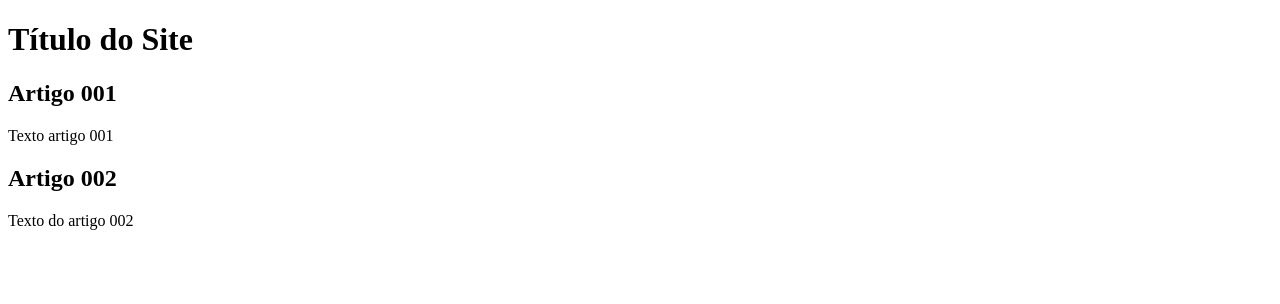
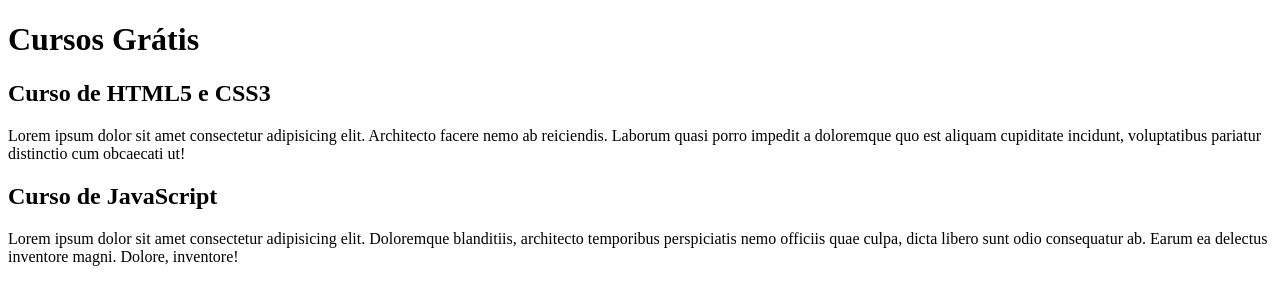
Before and after one commit to arthurtdl/projeto-teste, a plain HTML site: page index.html in a window 1280 px wide. Drawn offline with Linux system fonts and the light colour scheme.

Commit message:
comecei a escrever o conteúdo

```diff
--- a/index.html
+++ b/index.html
@@ -8,15 +8,15 @@
 <body>
     <main>
         <header>
-            <h1>Título do Site</h1>
+            <h1>Cursos Grátis</h1>
         </header>
         <article>
-            <h2>Artigo 001</h2>
-            <p>Texto artigo 001</p>
+            <h2>Curso de HTML5 e CSS3</h2>
+            <p>Lorem ipsum dolor sit amet consectetur adipisicing elit. Architecto facere nemo ab reiciendis. Laborum quasi porro impedit a doloremque quo est aliquam cupiditate incidunt, voluptatibus pariatur distinctio cum obcaecati ut!</p>
         </article>
         <article>
-            <h2>Artigo 002</h2>
-            <p>Texto do artigo 002</p>
+            <h2>Curso de JavaScript</h2>
+            <p>Lorem ipsum dolor sit amet consectetur adipisicing elit. Doloremque blanditiis, architecto temporibus perspiciatis nemo officiis quae culpa, dicta libero sunt odio consequatur ab. Earum ea delectus inventore magni. Dolore, inventore!</p>
         </article>
     </main>
 </body>
```
